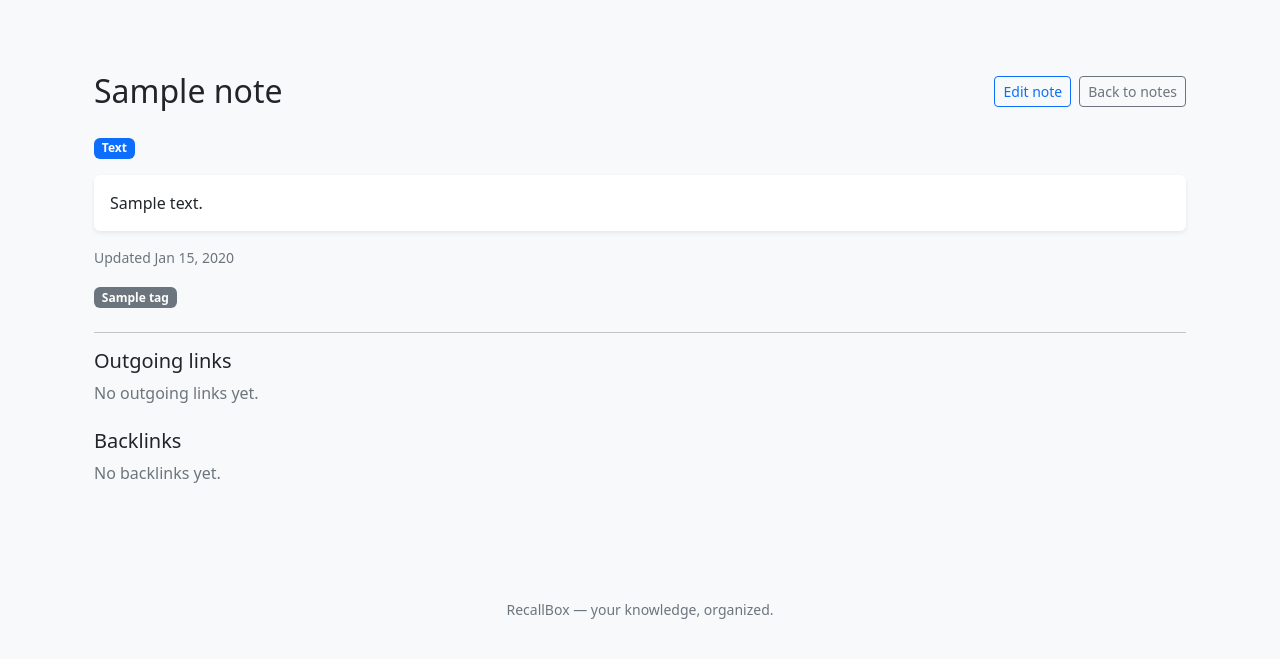
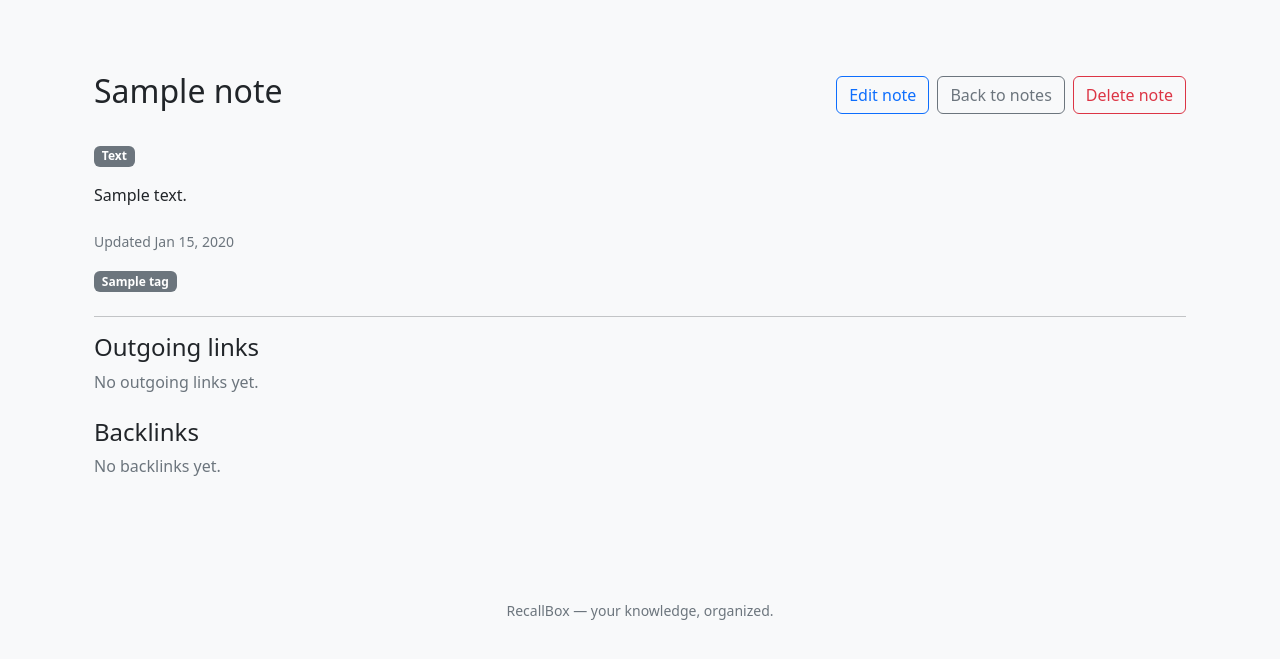
Before and after one commit to rhutik123/RecallBox, a Django app: page /notes/1/detail/ in a window 1280 px wide. Shown: the part 56-715 px from the top of the page. Run offline with Django 5.2, Linux system fonts and the light colour scheme; a user stored in the database is signed in; tables that the repository leaves empty hold one stand-in row (values such as "Sample post"); data that the repository does not hold is empty.

```diff
--- a/notes/templates/notes/note_detail.html
+++ b/notes/templates/notes/note_detail.html
@@ -5,71 +5,94 @@
 
 {% block content %}
 <div class="container py-4">
+
+    <!-- Note heading and action buttons -->
     <div class="d-flex justify-content-between align-items-center mb-4">
-        <h1 class="h2 mb-0">{{ note.title }}</h1>
+        <h2>{{ note.title }}</h2>
 
         <div class="d-flex gap-2">
             <a href="{% url 'note_update' note.pk %}"
-               class="btn btn-outline-primary btn-sm">
+               class="btn btn-outline-primary">
                 Edit note
             </a>
 
             <a href="{% url 'home' %}"
-               class="btn btn-outline-secondary btn-sm">
+               class="btn btn-outline-secondary">
                 Back to notes
             </a>
+
+            <form method="post"
+                  action="{% url 'note_delete' note.pk %}"
+                  class="d-inline"
+                  onsubmit="return confirm('Are you sure you want to delete this note? This action cannot be undone.');">
+                {% csrf_token %}
+                <button type="submit" class="btn btn-outline-danger">
+                    Delete note
+                </button>
+            </form>
         </div>
     </div>
 
+    <!-- Note type -->
     <div class="mb-3">
-        <span class="badge text-bg-primary">
-            {{ note.get_note_type_display }}
-        </span>
-
-        {% if note.note_type == "code" and note.code_language %}
-            <span class="badge text-bg-secondary">
-                {{ note.code_language }}
-            </span>
+        {% if note.note_type == "code" %}
+            <span class="badge bg-primary">Code</span>
+        {% elif note.note_type == "link" %}
+            <span class="badge bg-success">Link</span>
+        {% else %}
+            <span class="badge bg-secondary">Text</span>
         {% endif %}
     </div>
 
-    {% if note.note_type == "code" %}
-        <pre class="bg-light rounded p-3 text-wrap"><code>{{ note.body }}</code></pre>
-    {% else %}
-        <div class="card border-0 shadow-sm mb-3">
-            <div class="card-body">
-                <p class="mb-0">{{ note.body }}</p>
-            </div>
-        </div>
+    <!-- Code language -->
+    {% if note.note_type == "code" and note.code_language %}
+        <p class="text-secondary">
+            Language: {{ note.code_language }}
+        </p>
     {% endif %}
 
+    <!-- Note content -->
+    <div class="mb-4">
+        {% if note.note_type == "code" %}
+            <pre class="p-3 bg-light border rounded"><code>{{ note.body }}</code></pre>
+        {% else %}
+            <div style="white-space: pre-wrap;">{{ note.body }}</div>
+        {% endif %}
+    </div>
+
+    <!-- External URL -->
     {% if note.note_type == "link" and note.url %}
-        <p>
+        <div class="mb-4">
             <a href="{{ note.url }}"
                target="_blank"
                rel="noopener noreferrer"
                class="btn btn-outline-primary">
-                Open external link
+                Open link
             </a>
-        </p>
+        </div>
     {% endif %}
 
+    <!-- Last updated -->
     <p class="text-secondary small">
-        Updated {{ note.updated_at|date:"M j, Y" }}
+        Updated {{ note.updated_at|date:"M d, Y" }}
     </p>
 
-    <div class="mb-4">
-        {% for tag in note.tags.all %}
-            <span class="badge text-bg-secondary">{{ tag.name }}</span>
-        {% empty %}
-            <span class="text-secondary small">No tags</span>
-        {% endfor %}
-    </div>
+    <!-- Tags -->
+    {% if note.tags.exists %}
+        <div class="mb-4">
+            {% for tag in note.tags.all %}
+                <span class="badge bg-secondary me-1">
+                    {{ tag.name }}
+                </span>
+            {% endfor %}
+        </div>
+    {% endif %}
 
     <hr>
 
+    <!-- Outgoing links -->
     <section class="mb-4">
-        <h2 class="h5">Outgoing links</h2>
+        <h4>Outgoing links</h4>
 
         {% for link in outgoing_links %}
             <p>
@@ -82,8 +105,9 @@
         {% endfor %}
     </section>
 
-    <section>
-        <h2 class="h5">Backlinks</h2>
+    <!-- Backlinks -->
+    <section class="mb-4">
+        <h4>Backlinks</h4>
 
         {% for link in incoming_links %}
             <p>
@@ -95,5 +119,6 @@
             <p class="text-secondary">No backlinks yet.</p>
         {% endfor %}
     </section>
+
 </div>
 {% endblock %}
```
